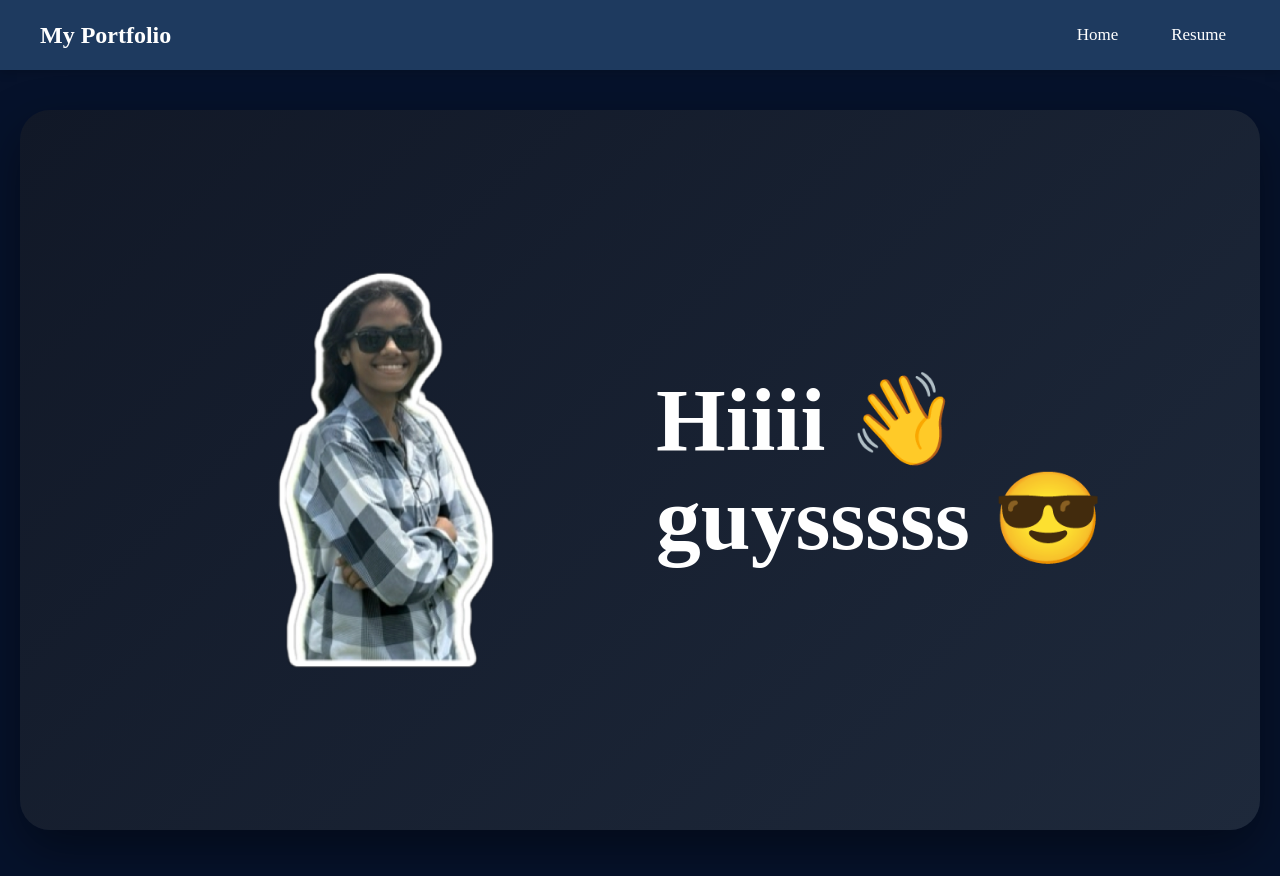
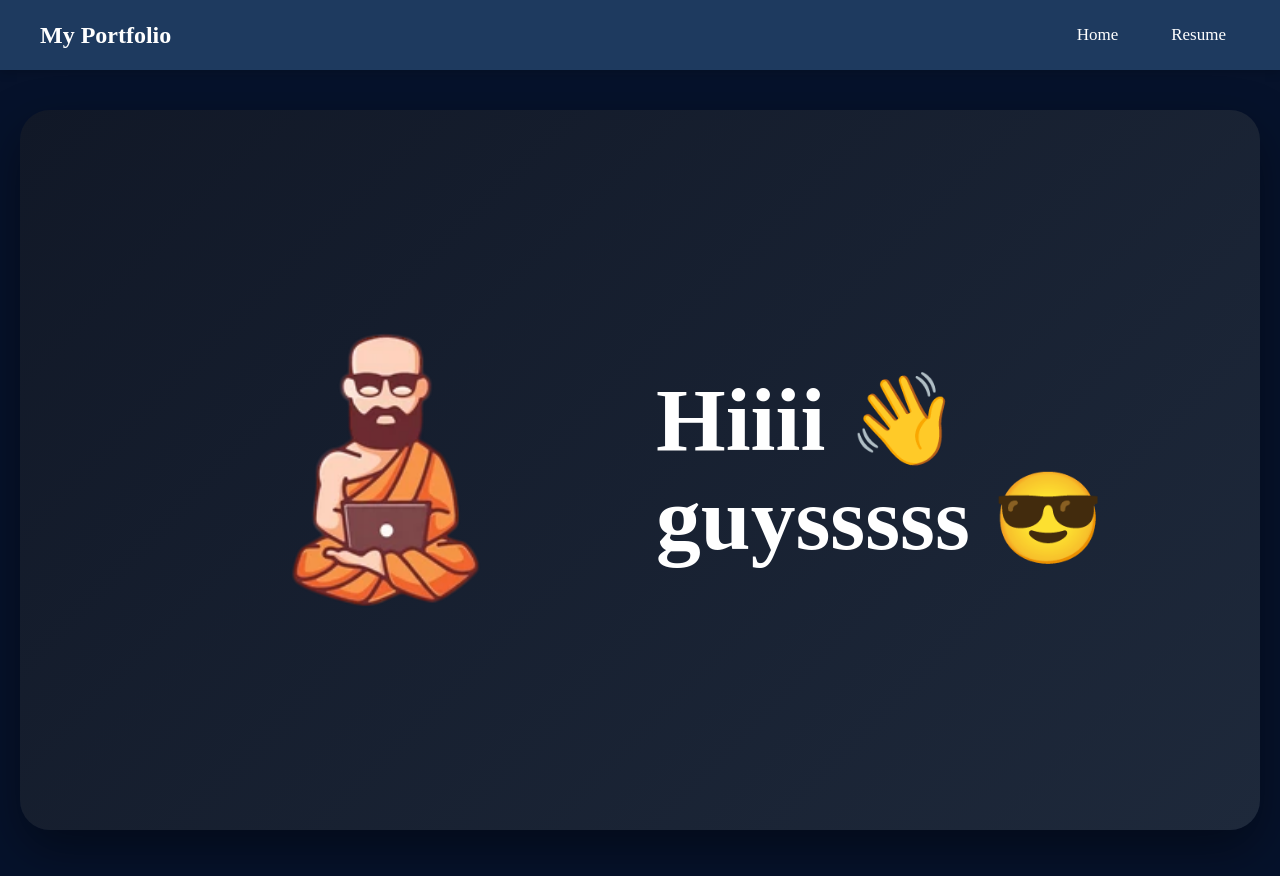
Before and after one commit to palekar29s/mypage, an Angular app: page /home in a window 1280 px wide. Shown: the top 876 px of the page. Built offline with nearby package versions, Linux system fonts and the light colour scheme.

Commit message:
change in the images

```diff
--- a/src/app/card/card.component.html
+++ b/src/app/card/card.component.html
@@ -2,7 +2,7 @@
 
   <div class="card">
 
-    <img src="assets/images/don.webp"
+    <img src="assets/images/yo.png"
          alt="My Image"
          class="slide-img">
 
```
